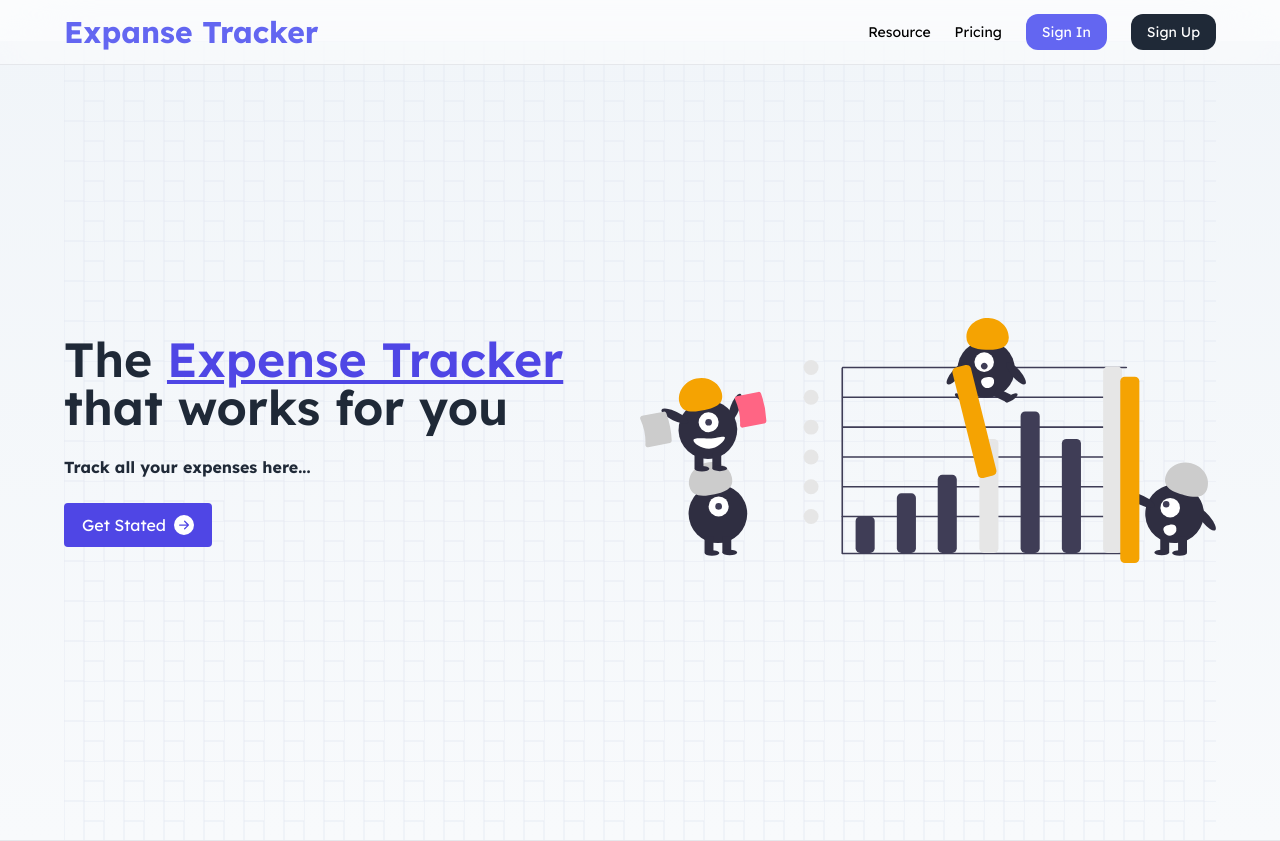
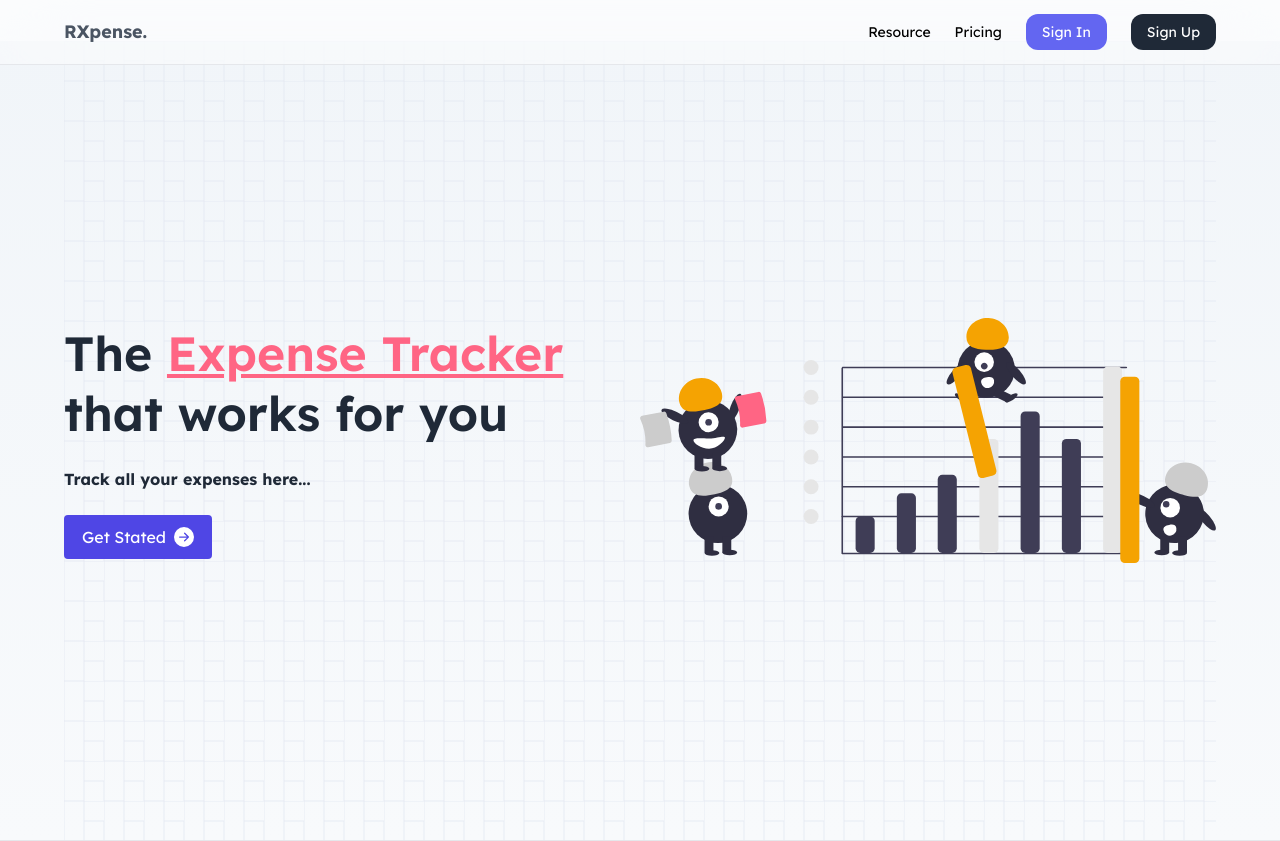
Before and after one commit to coderboy-raiyan/RXpense, a React (Create React App) app in the folder client/: page / in a window 1280 px wide. Built offline with nearby package versions, Linux system fonts and the light colour scheme; no server answers.

Commit message:
RXpense app landing page done [DONE]

```diff
--- a/client/public/index.html
+++ b/client/public/index.html
@@ -21,7 +21,7 @@
       work correctly both with client-side routing and a non-root public URL.
       Learn how to configure a non-root public URL by running `npm run build`.
     -->
-        <title>Expense Management App</title>
+        <title>RXpense</title>
     </head>
     <body>
         <noscript>You need to enable JavaScript to run this app.</noscript>
--- a/client/src/components/Header/Header.tsx
+++ b/client/src/components/Header/Header.tsx
@@ -35,7 +35,7 @@ function Header() {
                     <div className="relative flex h-16 items-center justify-between">
                         {/* left side */}
                         <div className="flex-shrink-0">
-                            <h1 className="text-3xl font-bold text-indigo-500">Expanse Tracker</h1>
+                            <h1 className="text-lg font-bold text-gray-600">RXpense.</h1>
                         </div>
 
                         {/* right side */}
--- a/client/src/pages/home/Banner.tsx
+++ b/client/src/pages/home/Banner.tsx
@@ -10,9 +10,9 @@ function Banner() {
             >
                 {/* left side */}
                 <div className="w-full space-y-6 md:w-2/4 lg:w-2/4">
-                    <h1 className="text-4xl font-semibold text-gray-800 lg:text-5xl">
-                        The <span className="text-indigo-600 underline">Expense Tracker</span>{" "}
-                        <br /> that works for you
+                    <h1 className="text-4xl font-semibold !leading-[60px] text-gray-800 lg:text-5xl">
+                        The <span className="text-[#FF6584] underline">Expense Tracker</span> <br />{" "}
+                        that works for you
                     </h1>
                     <p className="font-bold text-gray-800">Track all your expenses here...</p>
                     <button
```
